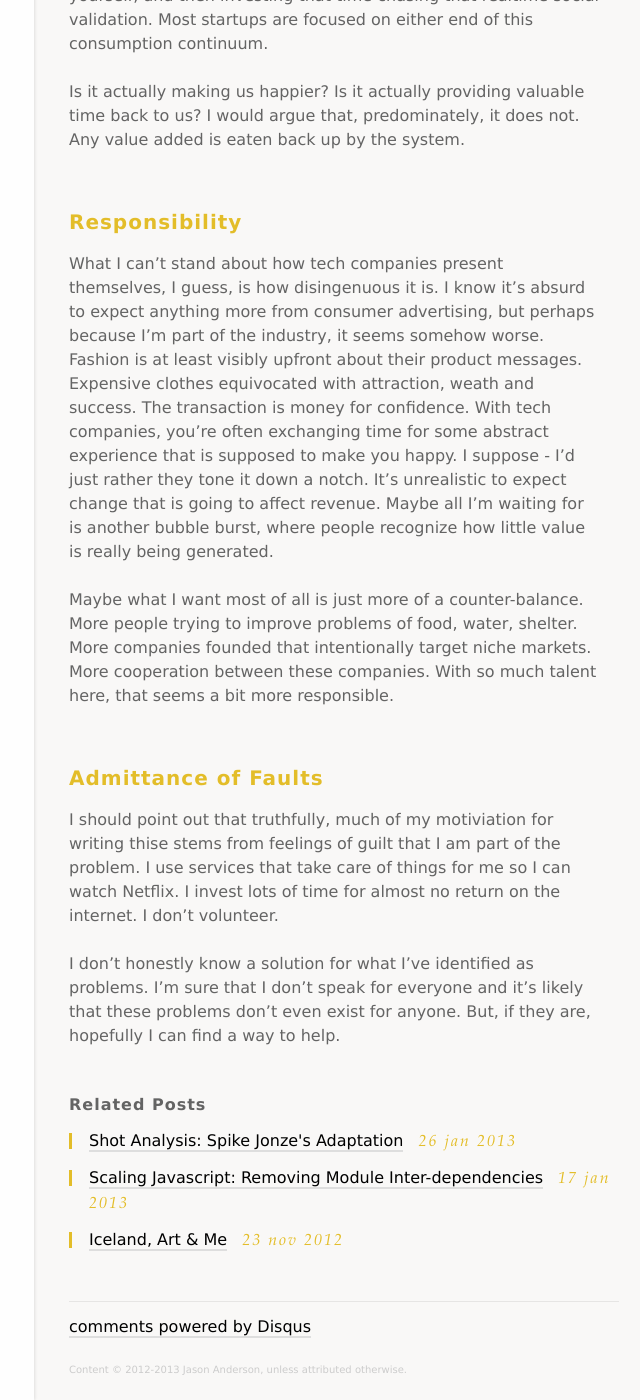
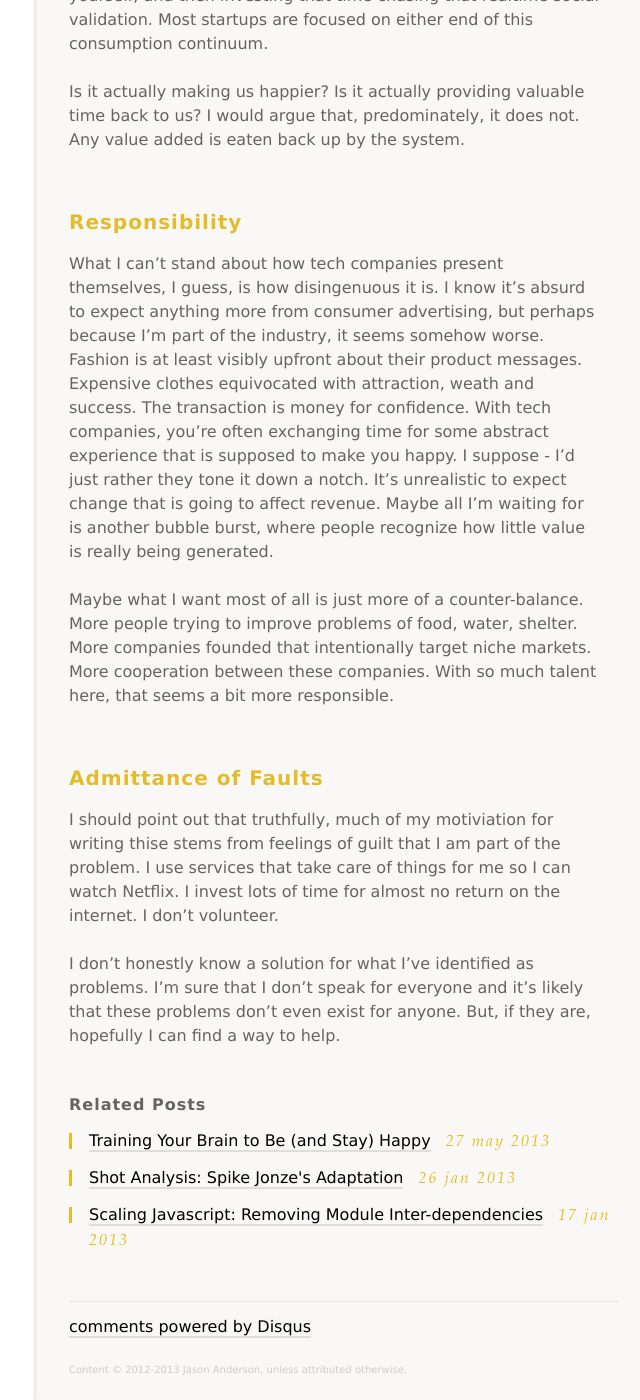
Before and after one commit to diurnalist/diurnal.st, a Jekyll site: the page built from _posts/2012-12-09-advertising-happiness.md, in a window 1280 px wide and 1400 px high, scrolled down 1545 px. Shown: the whole window, without its empty margins (316-956 px from the left). Built offline with Jekyll 4.4.1, drawn with Linux system fonts in a browser that asks for light colours; Markdown is read by kramdown in place of the engine named in the settings; comment, search, counter and statistics services are not loaded; some of the changed lines change nothing that is shown.

Commit message:
Happiness blog post
- blockquote style tweaked
- Added .comics post type

I should probably try to unify .film and .comics

```diff
--- a/_config.yml
+++ b/_config.yml
@@ -3,7 +3,7 @@
 server:      false
 server_port: 4000
 baseurl:    /
-url: http://localhost:4000
+url: http://diurnal.st
 
 source:      .
 destination: ./_site
@@ -23,7 +23,7 @@
   png_url:    /images/latex
 
 rdiscount:
-  extensions: []
+  extensions: [smart]
 
 kramdown:
   auto_ids: true,
@@ -40,6 +40,12 @@
     coderay_bold_every: 10
     coderay_css: style
 
-# Optionally can disable
-# diurnal.st = UA-38025103-1
+# Google Analytics
 googleAnalytics: UA-38025103-1
+
+# Disqus
+disqusShortName: diurnalist
+
+# Typekit
+#typekit: yzr7skt #dev
+typekit: rzi0pwr #prod
--- a/_layouts/default.html
+++ b/_layouts/default.html
@@ -15,9 +15,11 @@
   <!-- Homepage CSS -->
   <link rel="stylesheet" href="/css/screen.css" type="text/css" media="screen, projection" />
 
+  {% if site.typekit %}
   <!-- Typekit -->
-  <script type="text/javascript" src="http://use.typekit.com/rzi0pwr.js"></script>
+  <script type="text/javascript" src="http://use.typekit.com/{{ site.typekit }}.js"></script>
   <script type="text/javascript">try{Typekit.load();}catch(e){}</script>
+  {% endif %}
 
   <!-- Page scripts -->
   <script type="text/javascript" src="/js/ender.min.js"></script>
--- a/_layouts/post.html
+++ b/_layouts/post.html
@@ -4,11 +4,7 @@
 
 <article class="post indent {{ page.type }}">
 
-  <div class="post-options">
-  {% if page.handwriting %}
-    <input type="checkbox" id="toggle-handwriting"/>&nbsp;<label for="toggle-handwriting">Chicken-scratch</label>
-  {% endif %}
-  </div>
+  <div class="post-options"></div>
 
   <header {% if page.hero %}class="hero-header {{ page.heroType }}"{% endif %}>
     {% if page.hero %}
@@ -37,11 +33,12 @@
       </ul>
     </div>
 
+    {% if site.disqusShortName %}
     <div class="comments">
         <div id="disqus_thread"></div>
         <script type="text/javascript">
             /* * * CONFIGURATION VARIABLES: EDIT BEFORE PASTING INTO YOUR WEBPAGE * * */
-            var disqus_shortname = 'diurnalist',
+            var disqus_shortname = '{{ site.disqusShortName }}',
                 disqus_url = 'http://' + window.location.host + '{{ page.url }}';
 
             /* * * DON'T EDIT BELOW THIS LINE * * */
@@ -54,137 +51,8 @@
         <noscript>Please enable JavaScript to view the <a href="http://disqus.com/?ref_noscript">comments powered by Disqus.</a></noscript>
         <a href="http://disqus.com" class="dsq-brlink">comments powered by <span class="logo-disqus">Disqus</span></a>
     </div>
+    {% endif %}
 
   </footer>
 
-  {% if page.handwriting %}
-  <script type="text/javascript">
-  window.handwriting = (function() {
-
-    var images = [];
-
-    function getOnLoad(elem) {
-      var $elem = $(elem);
-
-      return function(event) {
-        var img = event.currentTarget;
-
-        $elem.css({
-          height: img.height + 'px',
-          'background-image': 'url(' + img.src + ')',
-          'background-repeat': 'no-repeat',
-          'text-indent': '-9999px',
-          'max-width': 'none'
-        });
-      };
-    }
-
-    function loadAndDisplay() {
-      var i = 0, image, cached;
-
-      for (; image = images[i++]; ) {
-        cached = new Image();
-        cached.onload = getOnLoad(image.elem);
-        cached.src = image.path;
-        image.cached = cached;
-      }
-    }
-
-    function reset() {
-      var i = 0, image;
-
-      for (; image = images[i++]; ) {
-        $(image.elem).css({
-          height: '',
-          'background-image': '',
-          'background-repeat': '',
-          'text-indent': '',
-          'max-width': ''
-        });
-      }
-    }
-
-    function load() {
-      // search for handwriting
-      var id = '{{ page.id }}',
-        imageFolder = id.substring(1).split('/').join('-'),
-        counters = {
-          section: 0,
-          p: 0
-        },
-        sectionHeaderTag = 'h2',
-        pTag = 'p';
-
-      function getImagePath(name) {
-        return '/images/' + imageFolder + '/' + name + '.png';
-      }
-
-      $('.content').children().each(function(elem) {
-        var nodeName = elem.nodeName.toLowerCase(),
-          $elem = $(elem),
-          imageName,
-          isHeader;
-
-        if (nodeName === sectionHeaderTag) {
-          isHeader = true;
-          counters.section ++;
-          counters.p = 0;
-        } else if (nodeName === pTag) {
-          counters.p ++;
-        }
-
-        imageName = 'p' + counters.section;
-        if (isHeader) {
-          imageName += '-header'
-        } else {
-          imageName += '-' + counters.p;
-        }
-
-        images.push({
-          elem: elem,
-          path: getImagePath(imageName)
-        });
-      });
-
-      images.push({
-        elem: $('.post-permalink').get(0),
-        path: getImagePath('title')
-      });
-
-      images.push({
-        elem: $('.publish-date').get(0),
-        path: getImagePath('date')
-      });
-
-      loadAndDisplay(images);
-    }
-
-    return {
-      load: load,
-      reset: reset
-    };
-
-  })();
-
-  // boot it up
-  ender.domReady(function() {
-
-    var checkbox = $('#toggle-handwriting').get(0),
-      hash = document.location.hash.substring(1);
-
-    checkbox.onchange = function(event) {
-      var on = event.currentTarget.checked;
-
-      handwriting[on ? 'load' : 'reset']();
-    };
-
-    if (hash === 'handwriting') {
-      handwriting.load();
-    }
-
-  });
-
-  </script>
-  {% endif %}
-
 </article>
--- /dev/null
+++ b/_posts/2013-05-27-training-your-brain-to-be-and-stay-happy.md
@@ -0,0 +1,119 @@
+---
+layout: post
+type: film comic
+title: Training Your Brain to Be (and Stay) Happy
+---
+
+<aside>The scientific information here has been diligently compiled by Richard Wiseman in <a href="http://www.amazon.com/59-Seconds-Little-Change-Borzoi/dp/B0057DCE7M" rel="nofollow">59 Seconds: Think a Little, Change a Lot</a>, and not-so-diligently lifted by me for the purposes of this piece.</aside>
+
+What do you need to be happy? If you've read a few articles about the roots of happiness, you are probably--and correctly--resisting the urge to say "more money." Despite our intuition that being richer would doubtlessly make us happier, additional wealth actually does not bring much additional happiness. It's due to acclimation; we simply adjust to a new norm.
+
+In Richard Wiseman's _[59 Seconds][1]_, he examines this fact, and several other mis-held beliefs about the origins of happiness. The book is worth reading for the analysis and summary of scientific findings alone, but Wiseman goes one step further and delivers practical advice on how to leverage the literature in your daily life. True to the title, most of the exercises he proposes take only a minute of your time, and have been proven (in the experimental setting, at least) to markedly increase happiness and satisfaction.
+
+<aside>This image seems to communicate that this is a quick, five day launch rocket to happiness--it's not. Instead, it's a set of exercises done on a weekly schedule (five days a week).</aside>
+
+![](/images/2013-05-27-training-your-brain-to-be-and-stay-happy/59sec_1.png)
+
+## A 5-Day Plan
+
+One such proposal centers around consistent, short, writing exercises. In several psychology studies, weekly writing exercises were shown to increase an individual's level of happiness. Wiseman broke down five groups of studies into a set of five daily writing tasks you can administer yourself. Each day has its own theme, and a pretty solid reasoning behind the theme. The time investment is minimal, and the overall effect (especially over a time frame of a month or a year) is substantial.
+
+The whole "low time, high benefit" angle immediately sparked my suspicion, but I'm trying to maintain both a healthy optimism and a healthy skepticism towards the whole thing. At the very least, I hope to illustrate and explain Wiseman's 5-day play, and the reasoning behind it. I'll even be trying it out myself, perhaps saving the anecdotal results for a future piece.
+
+The overall theme of Wiseman's plan is fostering a "gratitude attitude". It rhymes, but it's nonetheless pretty legit. As always, our "new plan for a new me" begins on the most beginning-est of days--Monday.
+
+---
+
+![](/images/2013-05-27-training-your-brain-to-be-and-stay-happy/59sec_2.png)
+
+## Monday: Thanksgiving
+
+Psychologists Emmons and McCullough set out to experimentally determine if we can overcome the acclimation to things that make us happy. One group of probably-white-college-students was instructed to spend one day a week writing about five things for which they felt gratitude. Another group had the unfortunate task of writing down five things that bothered them. The control group had only to detail five things that happened in the past week. Despite feeling more optimistic about the future, the group that had written down things for which they were grateful also were physically healthier after five weeks.
+
+Taking these results, the exercise for Monday is to write down three things that you're thankful for in your life:
+
+> There are many things in your life for which to be grateful. These might include having good friends, being in a wonderful relationship, benefiting from sacrifices that others have made for you, being part of a supportive family, and enjoying good health, a nice home, or enough on the table. Alternatively, you might have a job that you love, have happy memories of the past, or recently have had a nice experience, such as savoring an especially lovely cup of coffee, enjoying the smile of a stranger, having your dog welcome you home, eating a great meal, or stopping to smell the flowers.
+
+I particularly liked Wiseman's focus on the little things. It is easy to take small comforts for granted, and spending a bit of time reflecting on some of those comforts you enjoy can work to counteract that.
+
+---
+
+![](/images/2013-05-27-training-your-brain-to-be-and-stay-happy/59sec_3.png)
+
+## Tuesday: Terrific Times
+
+Have you heard that most people are happier when they spend money on experiences, as opposed to possessions? One of the theories on why this seems to be the case hinges on the plasticity of memory. After a fun vacation, when we reflect back on it, we are far less likely to remember the stuff that _wasn't_ good--the stress of travel, the getting lost, the errant argument, the sunburn--and instead focus on all the positives from the vacation. Thinking back to relaxing on the beach, reading a good book, visiting the trendy nightclubs, or boozy fornicating at the Four Seasons will give us much more happiness over time than the new TV we have to replace in two years, or the car that keeps needing expensive maintenance.
+
+For Tuesday, take advantage of your rose-tinted glasses and remember an event or experience that was particularly great for you:
+
+> Perhaps [there was] a moment when you felt suddenly contented, were in love, listened to an amazing piece of music, saw an incredible performance, or had a great time with friends. Choose just one experience and imagine yourself back in that moment in time. Remember how you felt and what was going on around you. Now spend a few moments writing a description of that experience and how you felt.
+
+Wiseman goes on to state you shouldn't worry about proper grammar or spelling--something that is true for all of these prompts. I would go as far to say you shouldn't even spend too much effort congealing your thoughts into something that makes complete sense later. The important part is to spend time focusing on the nice feeling you had, and put pen to paper. Writing utilizes a very specific part of your brain, and for whatever reason, putting your happy thoughts through that neural pathway does more for your happiness than just recollecting freely.
+
+---
+
+![](/images/2013-05-27-training-your-brain-to-be-and-stay-happy/59sec_4.png)
+
+## Wednesday: Future Fantastic
+
+This was my favorite alliterative brush stroke in the plan. For the midweek exercise, Wiseman pulls from the tried-and-kind-of-true self-help manifesto of "positive visualization." Imagine how you want to act and feel, and you can achieve. Though research doesn't give much support that this kind of visualization is helpful in changing behaviors (and, in fact, in large doses can reduce happiness as the ideal is consistently out of reach), a bit of wishful thinking can actually make you happier.
+
+Quoth Wiseman (emphasis mine):
+
+> Spend a few moments writing about your life in the future. Imagine that everything has gone really well. Be realistic, but imagine that you have worked hard and achieved all of your aims and ambitions. Imagine that you have become the person that you really want to be, and that your personal and professional life feels like a dream come true. *All of this may not help you achieve your goals, but it will help you feel good and put a smile on your face.*
+
+Laura King conducted studies that proved that both imaging an ideal you and remembering your best moments makes you significantly happier. In her experiment on the former, she broke her volunteers into three groups. The first spent a few minutes in four consecutive days describing what it would be like if they achieved all their wildest dreams and goals. A control group took that time each day and wrote about their plans for the day. And, true to form, there was an unlucky third group that had to spend that team each day reliving a traumatic event that had happened to them. The people in the first group wound up substantially happier than the other two groups, and god knows how those souls in the third group felt.
+
+---
+
+![](/images/2013-05-27-training-your-brain-to-be-and-stay-happy/59sec_5.png)
+
+## Thursday: Dear...
+
+To study the causal relationship between loving relationships and physical and psychological health, Kory Floyd from Arizona State University devised an experiment. Two groups of probably-white-college-students were assembled. The first group spent twenty minutes writing about why somebody special in their life was so important to them. The control group spent that time writing about something that happened to them over the past week. Each group repeated the exercise three times over a five-week period. Wiseman states that "once again, this simple procedure had a dramatic effect." Not only was the experimental group significantly happier than the control--they even saw a significant decrease in cholesterol levels.
+
+While it may not be the best plan for a healthy heart, spending a few minutes on Thursday to ruminate on a lovely presence in your life can't be a bad thing. Wiseman advises:
+
+> Think about someone in your life who is very important to you. It might be your partner, a close friend, or a family member. Imagine that you have only one opportunity to tell this person how important they are to you. Write a short letter to this person, describing how much you care for them and the impact they have had on your life.
+
+If appropriate, it may even be nice to give this person a copy of the letter when you're done, but I'll leave that up to you.
+
+---
+
+<aside>Whether it's receiving a letter from a friend (didn't actually happen to me) or just going out to a new lunch spot (did), reflecting on those micro-moments can make a difference.</aside>
+
+![](/images/2013-05-27-training-your-brain-to-be-and-stay-happy/59sec_6.png)
+
+## Friday: Reviewing the Situation
+
+The last daily assignment reflects more on the immediate past. What was nice about last week? Honestly it kind of felt like this one was just added to round out the set, but it definitely fits in the theme of maintaining a feeling of gratitude. And, it's nice to remember that even if you felt your week was pretty crappy, there were at least some things that went well!
+
+I do once again like Wiseman's equal focus on the seemingly nondescript and the obvious pie-in-the-sky moments:
+
+> Think back over the past seven days and make a note of three things that went really well for you. The events might be fairly trivial, such as finding a space, or more important, such as being offered a new job or opportunity. *Jot down a sentence* about why you think each event turned out so well.
+
+Emphasis mine. Though I'm sure it can be overwhelming to look at all of these daily tasks and worry about how you can fit it in to your busy schedule, it's important to keep small scope in mind. Wiseman isn't advising paragraphs, or even sentences. Think of this as an extra tweet or two, if you're into that sort of thing.
+
+## Getting Started
+
+I'm going to try this thing out and see how it goes, and then maybe I'll be able to suggest it a bit more whole-heartedly. If you're interested in more of this type of approach to evaluating and shifting your lifestyle, I'd recommend reading the entire book, which I'm still getting through.
+
+Finally, I have to give credit to this tweet for starting this whole endeavor:
+
+<blockquote class="twitter-tweet"><p>Wherein I recommend my "Good Things" <a href="http://t.co/57g8dkIi1j" title="http://27goodthings.com/2013/05/24/jeff-atwood-coding-horror/">27goodthings.com/2013/05/24/jef…</a></p>&mdash; Jeff Atwood (@codinghorror) <a href="https://twitter.com/codinghorror/status/338013877113597953">May 24, 2013</a></blockquote>
+<script async src="//platform.twitter.com/widgets.js" charset="utf-8"></script>
+
+Atwood is somebody I respect in the tech community. If you agree, maybe you'll feel more inclined to read Wiseman's work after reading his testimonial (as I did).
+
+> Why does this self-help book work when so many others fail? In a word, science! The author goes out of his way to find actual published scientific research documenting specific ways we can make small changes in our behavior to produce better outcomes for ourselves and those around us. It's powerful stuff, and the book is full of great, research backed insights. I have changed a few of my own behaviors based on the data and science presented in this book.
+
+'Nuff said. If you want to read more about the psychology studies that prompted Wiseman's suggestions, check out these resources:
+
+- [Emmons, R. A. & McCullough, M. E. (2003). Counting blessings versus burdens: An experimental investigation of gratitude and subjective well-being in daily life.][2]
+- [Floyd, K., Mikkelson, A. C., Hesse, C. & Pauley, P. M. (2007). Affectionate writing reduces total cholesterol: two randomized, controlled trials.][3]
+- [King, L. A. (2001). The health benefits of writing about life goals.][4]
+
+[1]: http://www.amazon.com/59-Seconds-Little-Change-Borzoi/dp/B0057DCE7M
+[2]: http://greatergood.berkeley.edu/pdfs/GratitudePDFs/6Emmons-BlessingsBurdens.pdf
+[3]: http://onlinelibrary.wiley.com/doi/10.1111/j.1468-2958.2007.00293.x/abstract
+[4]: http://psp.sagepub.com/content/27/7/798.abstract
--- a/css/screen.css
+++ b/css/screen.css
@@ -278,7 +278,12 @@
 	opacity: 0.5;
 }
 .post blockquote p {
-	font: 24px/28px "adobe-garamond-pro", Garamond, "Times New Roman", Georgia, serif;
+	font: 20px/30px "adobe-garamond-pro", Garamond, "Times New Roman", Georgia, serif;
+	font-style: italic;
+}
+.post blockquote em {
+	color: #444;
+	text-decoration: underline;
 }
 
 .post hr {
@@ -363,6 +368,12 @@
 
 aside#about {
 	top: 200px;
+}
+
+/* Overrides */
+
+.post.comic h2 {
+	margin-top: 1.0em;
 }
 
 .yellow {
@@ -582,7 +593,7 @@
 		padding-left: 40px
 	}
 	.post blockquote p {
-		font-size: 18px;
+		font-size: 16px;
 		line-height: 20px;
 	}
 
```
Also changed, not shown: images/2013-05-27-training-your-brain-to-be-and-stay-happy/59sec_1.png (added), images/2013-05-27-training-your-brain-to-be-and-stay-happy/59sec_2.png (added), images/2013-05-27-training-your-brain-to-be-and-stay-happy/59sec_3.png (added), images/2013-05-27-training-your-brain-to-be-and-stay-happy/59sec_4.png (added), images/2013-05-27-training-your-brain-to-be-and-stay-happy/59sec_5.png (added), images/2013-05-27-training-your-brain-to-be-and-stay-happy/59sec_6.png (added).
